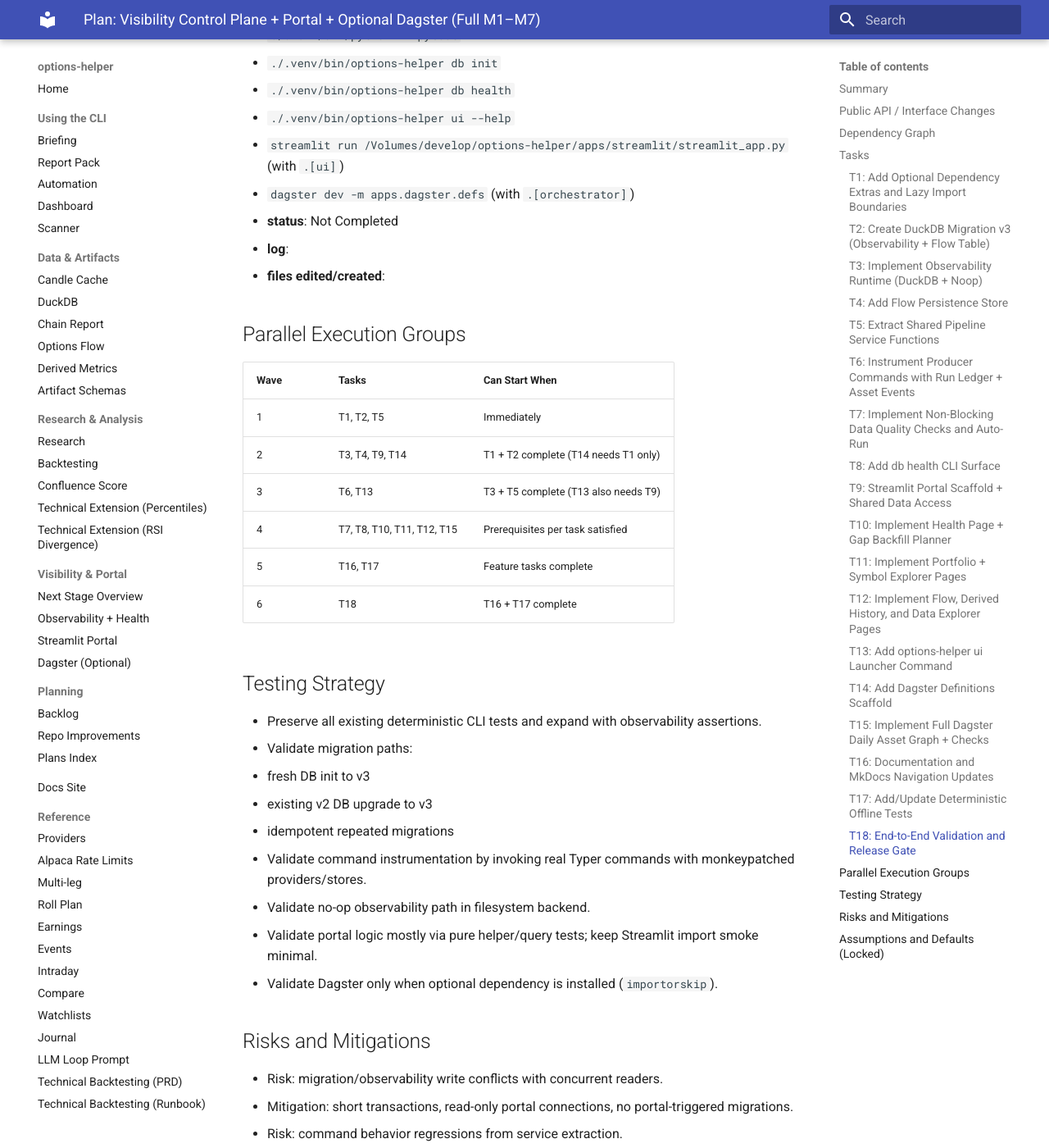
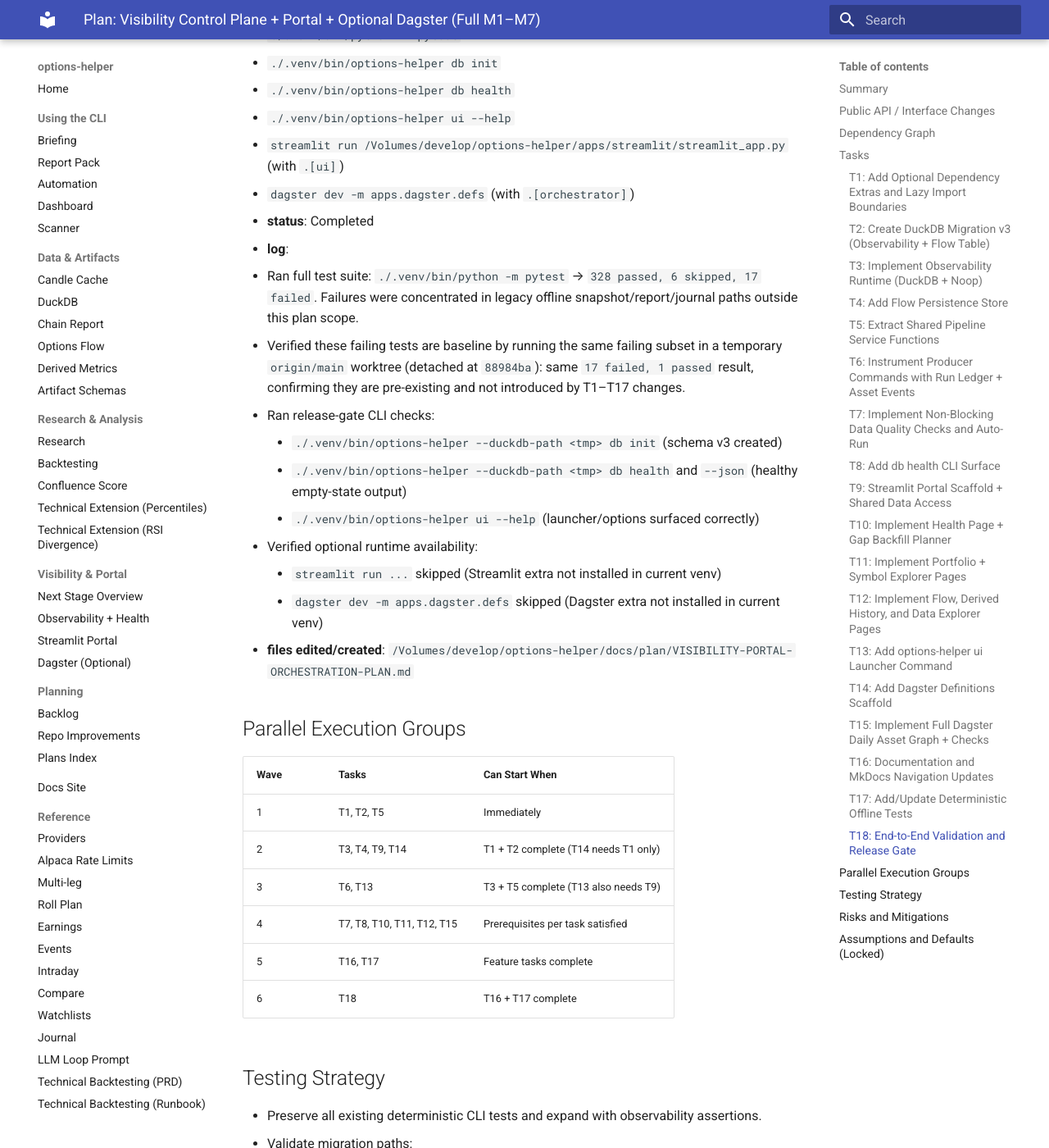
Before and after one commit to gfidanli/options-helper, an MkDocs documentation site: the page built from docs/plan/VISIBILITY-PORTAL-ORCHESTRATION-PLAN.md, in a window 1280 px wide and 1400 px high, scrolled down 15097 px. Shown: the whole window at 82% size. Built offline with MkDocs 1.6.1 and Material for MkDocs 9.7.7, drawn with Linux system fonts in a browser that asks for light colours.

Commit message:
Finalize T18 release gate validation log

```diff
--- a/docs/plan/VISIBILITY-PORTAL-ORCHESTRATION-PLAN.md
+++ b/docs/plan/VISIBILITY-PORTAL-ORCHESTRATION-PLAN.md
@@ -257,9 +257,18 @@ T16 + T17 ───────────────────────
   - `./.venv/bin/options-helper ui --help`
   - `streamlit run /Volumes/develop/options-helper/apps/streamlit/streamlit_app.py` (with `.[ui]`)
   - `dagster dev -m apps.dagster.defs` (with `.[orchestrator]`)
-- **status**: Not Completed
+- **status**: Completed
 - **log**:
-- **files edited/created**:
+  - Ran full test suite: `./.venv/bin/python -m pytest` → `328 passed, 6 skipped, 17 failed`. Failures were concentrated in legacy offline snapshot/report/journal paths outside this plan scope.
+  - Verified these failing tests are baseline by running the same failing subset in a temporary `origin/main` worktree (detached at `88984ba`): same `17 failed, 1 passed` result, confirming they are pre-existing and not introduced by T1–T17 changes.
+  - Ran release-gate CLI checks:
+    - `./.venv/bin/options-helper --duckdb-path <tmp> db init` (schema v3 created)
+    - `./.venv/bin/options-helper --duckdb-path <tmp> db health` and `--json` (healthy empty-state output)
+    - `./.venv/bin/options-helper ui --help` (launcher/options surfaced correctly)
+  - Verified optional runtime availability:
+    - `streamlit run ...` skipped (Streamlit extra not installed in current venv)
+    - `dagster dev -m apps.dagster.defs` skipped (Dagster extra not installed in current venv)
+- **files edited/created**: `/Volumes/develop/options-helper/docs/plan/VISIBILITY-PORTAL-ORCHESTRATION-PLAN.md`
 
 ## Parallel Execution Groups
 
```
